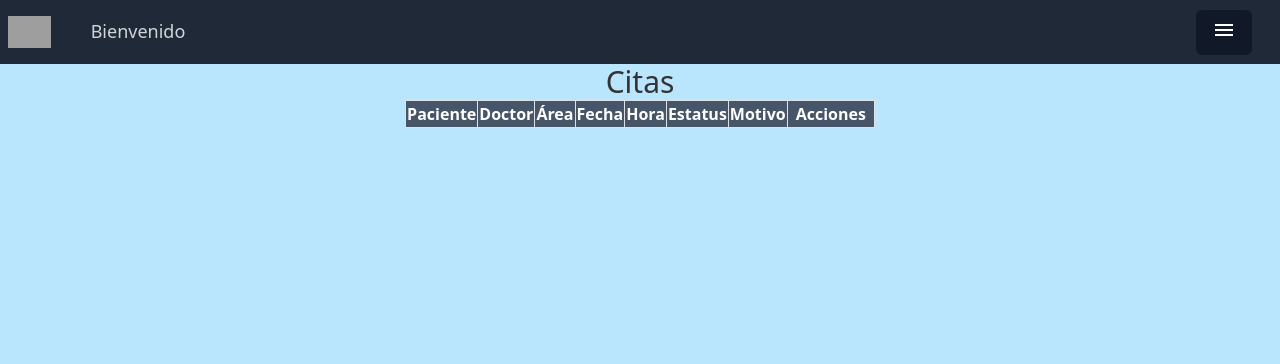
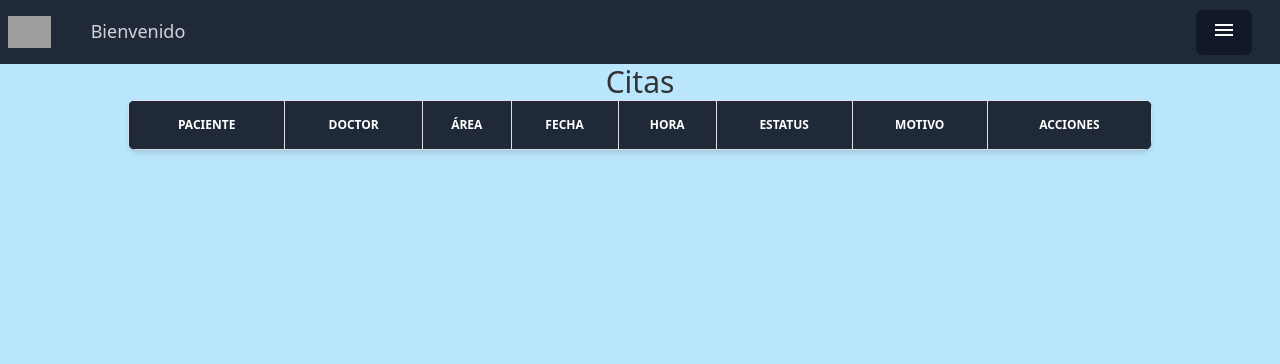
Before and after one commit to carlosavs04/MVC-Sistema-Hospitalario, a Laravel app: page /appointments in a window 1280 px wide. Shown: the top 364 px of the page. Run offline with Laravel 10, Linux system fonts and the light colour scheme; data comes from the database, SQL or seed files in the repository; data that the repository does not hold is empty; style sheets or scripts are compiled from the project's sources; some libraries are stand-ins or nearby versions; grey boxes are pictures that could not be loaded.

Commit message:
[FIX] Diseño de modals, citas y pacientes

```diff
--- a/resources/views/appointments.blade.php
+++ b/resources/views/appointments.blade.php
@@ -1,5 +1,6 @@
 <!DOCTYPE html>
 <html lang="en">
+
 <head>
     <meta charset="UTF-8">
     <meta name="viewport" content="width=device-width, initial-scale=1.0">
@@ -15,6 +16,7 @@
     <title>Citas</title>
 </head>
 <x-navbar />
+
 <body class="bg-sky-200">
     <h1 class="text-center text-3xl">Citas</h1>
     @if (session('status'))
@@ -24,31 +26,31 @@
         </div>
     </div>
     @endif
-    <div class="flex justify-center">
-        <table class="table-auto border-collapse border">
-            <thead>
-                <tr class="border border-collapse bg-slate-600 text-white text-center">
-                    <th class="border">Paciente</th>
-                    <th class="border">Doctor</th>
-                    <th class="border">Área</th>
-                    <th class="border">Fecha</th>
-                    <th class="border">Hora</th>
-                    <th class="border">Estatus</th>
-                    <th class="border">Motivo</th>
-                    <th class="border px-2">Acciones</th>
+    <div class="relative overflow-x-auto shadow-md sm:rounded-lg" style="width:80%; margin:auto;">
+        <table class="w-full text-sm rtl:text-right text-gray-500 dark:text-gray-400">
+            <thead class="text-xs text-white uppercase bg-gray-800 dark:bg-gray-700 dark:text-gray-400">
+                <tr style="text-align: center;">
+                    <th class="border py-3">Paciente</th>
+                    <th class="border py-3">Doctor</th>
+                    <th class="border py-3">Área</th>
+                    <th class="border py-3">Fecha</th>
+                    <th class="border py-3">Hora</th>
+                    <th class="border py-3">Estatus</th>
+                    <th class="border py-3">Motivo</th>
+                    <th class="border py-3">Acciones</th>
                 </tr>
             </thead>
             <tbody>
                 @foreach ($appointments as $appointment)
                 <tr class="border border-collapse bg-white text-center">
-                        <td class="border">{{ $appointment->patient_name }} {{ $appointment->patient_lastname }}</td>
-                        <td class="border">{{ $appointment->doctor_name }} {{ $appointment->doctor_lastname }}</td>
-                        <td class="border">{{ $appointment->area }}</td>
-                        <td class="border">{{ $appointment->date }}</td>
-                        <td class="border">{{ $appointment->time }}</td>
-                        <td class="border">{{ $appointment->status }}</td>
-                        <td class="border">{{ $appointment->reason }}</td>
-                        <td class="border">
+                    <td class="border px-6 py-2">{{ $appointment->patient_name }} {{ $appointment->patient_lastname }}</td>
+                    <td class="border px-6 py-2">{{ $appointment->doctor_name }} {{ $appointment->doctor_lastname }}</td>
+                    <td class="border px-6 py-2">{{ $appointment->area }}</td>
+                    <td class="border px-6 py-2">{{ $appointment->date }}</td>
+                    <td class="border px-6 py-2">{{ $appointment->time }}</td>
+                    <td class="border px-6 py-2">{{ $appointment->status }}</td>
+                    <td class="border px-6 py-2">{{ $appointment->reason }}</td>
+                    <td class="border px-6 py-2">
                         <a class="bg-blue-500 rounded-sm px-2 text-white" href="{{ url('/editAppointment/' . $appointment->id) }}">
                             <i class="bi bi-pencil-square"></i></a>
                         @if ($appointment->status != 'Pendiente')
@@ -65,8 +67,7 @@
                         @endif
                     </td>
                 </tr>
-                    <div class="modal fade" id="pendingModal-{{ $appointment->id }}"
-                        tabindex="-1" aria-labelledby="exampleModalLabel" aria-hidden="true">
+                <div class="modal fade" id="pendingModal-{{ $appointment->id }}" tabindex="-1" aria-labelledby="exampleModalLabel" aria-hidden="true">
                     <form action="/changeToPending/{{ $appointment->id }}" method="POST">
                         @method('POST')
                         @csrf
@@ -74,9 +75,7 @@
                             <div class="modal-content">
                                 <div class="modal-header">
                                     <h1 class="modal-title fs-5" id="exampleModalLabel">Marcar cita como pendiente</h1>
-                                        <button type="button" class="btn-close"
-                                            data-bs-dismiss="modal"
-                                            aria-label="Close">
+                                    <button type="button" class="btn-close" data-bs-dismiss="modal" aria-label="Close">
                                     </button>
                                 </div>
                                 <div class="modal-body">
@@ -85,16 +84,14 @@
                                     </div>
                                 </div>
                                 <div class="modal-footer">
-                                <button type="button" class="text-white bg-gray-800 hover:bg-gray-900 focus:outline-none focus:ring-4 focus:ring-gray-300 font-medium rounded-lg text-sm px-5 py-2.5 me-2 mb-2 dark:bg-gray-800 dark:hover:bg-gray-700 dark:focus:ring-gray-700 dark:border-gray-700"
-                                data-bs-dismiss="modal">Cancelar</button>
+                                    <button type="button" class="text-white bg-gray-800 hover:bg-gray-900 focus:outline-none focus:ring-4 focus:ring-gray-300 font-medium rounded-lg text-sm px-5 py-2.5 me-2 mb-2 dark:bg-gray-800 dark:hover:bg-gray-700 dark:focus:ring-gray-700 dark:border-gray-700" data-bs-dismiss="modal">Cancelar</button>
                                     <button type="submit" class="text-white bg-blue-700 hover:bg-blue-800 focus:ring-4 focus:ring-blue-300 font-medium rounded-lg text-sm px-5 py-2.5 me-2 mb-2 dark:bg-blue-600 dark:hover:bg-blue-700 focus:outline-none dark:focus:ring-blue-800">Guardar</button>
                                 </div>
                             </div>
                         </div>
                     </form>
                 </div>
-                    <div class="modal fade" id="doneModal-{{ $appointment->id }}"
-                        tabindex="-1" aria-labelledby="exampleModalLabel" aria-hidden="true">
+                <div class="modal fade" id="doneModal-{{ $appointment->id }}" tabindex="-1" aria-labelledby="exampleModalLabel" aria-hidden="true">
                     <form action="/changeToDone/{{ $appointment->id }}" method="POST">
                         @method('POST')
                         @csrf
@@ -102,9 +99,7 @@
                             <div class="modal-content">
                                 <div class="modal-header">
                                     <h1 class="modal-title fs-5" id="exampleModalLabel">Marcar cita como completada</h1>
-                                        <button type="button" class="btn-close"
-                                            data-bs-dismiss="modal"
-                                            aria-label="Close">
+                                    <button type="button" class="btn-close" data-bs-dismiss="modal" aria-label="Close">
                                     </button>
                                 </div>
                                 <div class="modal-body">
@@ -113,16 +108,14 @@
                                     </div>
                                 </div>
                                 <div class="modal-footer">
-                                <button type="button" class="text-white bg-gray-800 hover:bg-gray-900 focus:outline-none focus:ring-4 focus:ring-gray-300 font-medium rounded-lg text-sm px-5 py-2.5 me-2 mb-2 dark:bg-gray-800 dark:hover:bg-gray-700 dark:focus:ring-gray-700 dark:border-gray-700"
-                                data-bs-dismiss="modal">Cancelar</button>
+                                    <button type="button" class="text-white bg-gray-800 hover:bg-gray-900 focus:outline-none focus:ring-4 focus:ring-gray-300 font-medium rounded-lg text-sm px-5 py-2.5 me-2 mb-2 dark:bg-gray-800 dark:hover:bg-gray-700 dark:focus:ring-gray-700 dark:border-gray-700" data-bs-dismiss="modal">Cancelar</button>
                                     <button type="submit" class="text-white bg-blue-700 hover:bg-blue-800 focus:ring-4 focus:ring-blue-300 font-medium rounded-lg text-sm px-5 py-2.5 me-2 mb-2 dark:bg-blue-600 dark:hover:bg-blue-700 focus:outline-none dark:focus:ring-blue-800">Guardar</button>
                                 </div>
                             </div>
                         </div>
                     </form>
                 </div>
-                    <div class="modal fade" id="cancelModal-{{ $appointment->id }}"
-                        tabindex="-1" aria-labelledby="exampleModalLabel" aria-hidden="true">
+                <div class="modal fade" id="cancelModal-{{ $appointment->id }}" tabindex="-1" aria-labelledby="exampleModalLabel" aria-hidden="true">
                     <form action="/changeToCancel/{{ $appointment->id }}" method="POST">
                         @method('POST')
                         @csrf
@@ -130,9 +123,7 @@
                             <div class="modal-content">
                                 <div class="modal-header">
                                     <h1 class="modal-title fs-5" id="exampleModalLabel">Marcar cita como cancelada</h1>
-                                        <button type="button" class="btn-close"
-                                            data-bs-dismiss="modal"
-                                            aria-label="Close">
+                                    <button type="button" class="btn-close" data-bs-dismiss="modal" aria-label="Close">
                                     </button>
                                 </div>
                                 <div class="modal-body">
@@ -141,8 +132,7 @@
                                     </div>
                                 </div>
                                 <div class="modal-footer">
-                                <button type="button" class="text-white bg-gray-800 hover:bg-gray-900 focus:outline-none focus:ring-4 focus:ring-gray-300 font-medium rounded-lg text-sm px-5 py-2.5 me-2 mb-2 dark:bg-gray-800 dark:hover:bg-gray-700 dark:focus:ring-gray-700 dark:border-gray-700"
-                                data-bs-dismiss="modal">Cancelar</button>
+                                    <button type="button" class="text-white bg-gray-800 hover:bg-gray-900 focus:outline-none focus:ring-4 focus:ring-gray-300 font-medium rounded-lg text-sm px-5 py-2.5 me-2 mb-2 dark:bg-gray-800 dark:hover:bg-gray-700 dark:focus:ring-gray-700 dark:border-gray-700" data-bs-dismiss="modal">Cancelar</button>
                                     <button type="submit" class="text-white bg-blue-700 hover:bg-blue-800 focus:ring-4 focus:ring-blue-300 font-medium rounded-lg text-sm px-5 py-2.5 me-2 mb-2 dark:bg-blue-600 dark:hover:bg-blue-700 focus:outline-none dark:focus:ring-blue-800">Guardar</button>
                                 </div>
                             </div>
@@ -154,6 +144,7 @@
         </table>
     </div>
 </body>
+
 </html>
 <script src="../path/to/flowbite/dist/flowbite.min.js"></script>
 <script src="https://cdnjs.cloudflare.com/ajax/libs/flowbite/2.2.0/flowbite.min.js"></script>
```
Also changed, not shown: resources/views/patients.blade.php (+7 -7 lines). Lines whose indentation alone changed are shown as unchanged.
